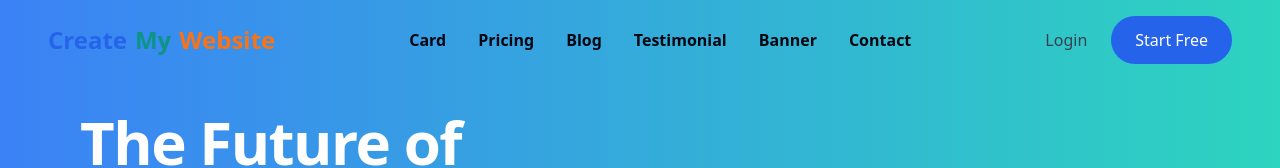
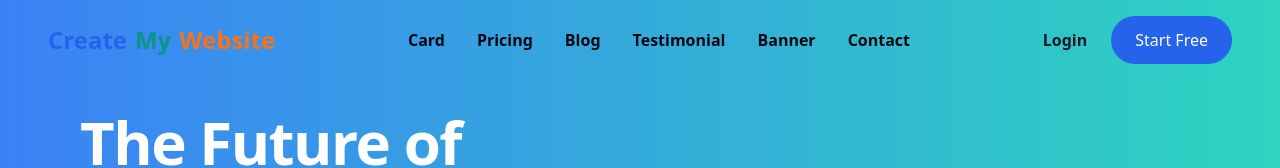
Before and after one commit to gauravsingh906/create-my-website, a React (Vite) app: page / in a window 1280 px wide. Shown: the top 168 px of the page. Built offline with nearby package versions, Linux system fonts and the light colour scheme.

Commit message:
Update index.jsx

```diff
--- a/src/components/Navbar/index.jsx
+++ b/src/components/Navbar/index.jsx
@@ -75,7 +75,7 @@ export default function Navbar() {
 
           {/* Button Links */}
           <div className="hidden md:flex items-center gap-6">
-            <NavLink to="/login" className="text-gray-700 hover:underline">Login</NavLink>
+            <NavLink to="/login" className="text-gray-900 font-bold hover:underline">Login</NavLink>
             <NavLink to="/start-free">
               <button className="text-white bg-blue-600 hover:bg-blue-700 py-3 px-6 rounded-full transition-all duration-300">
                 Start Free
```
